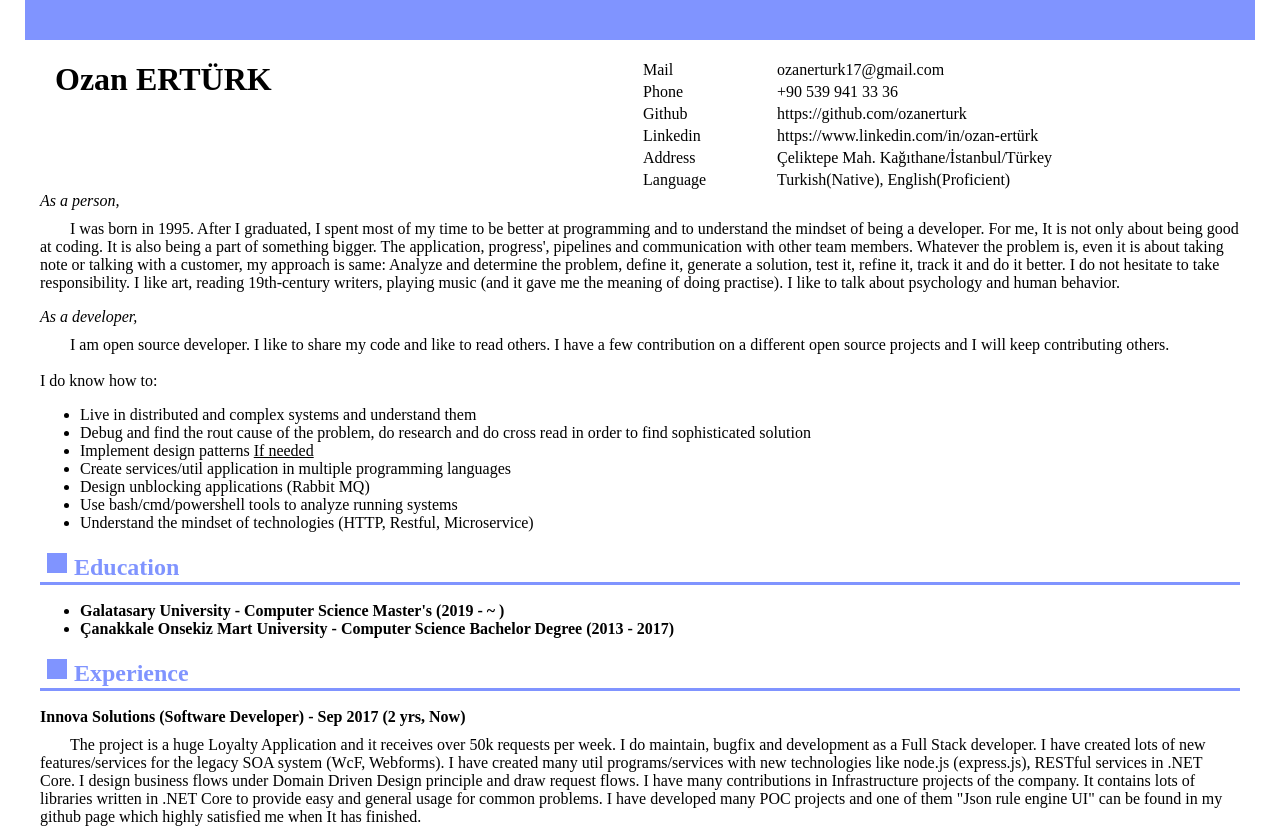
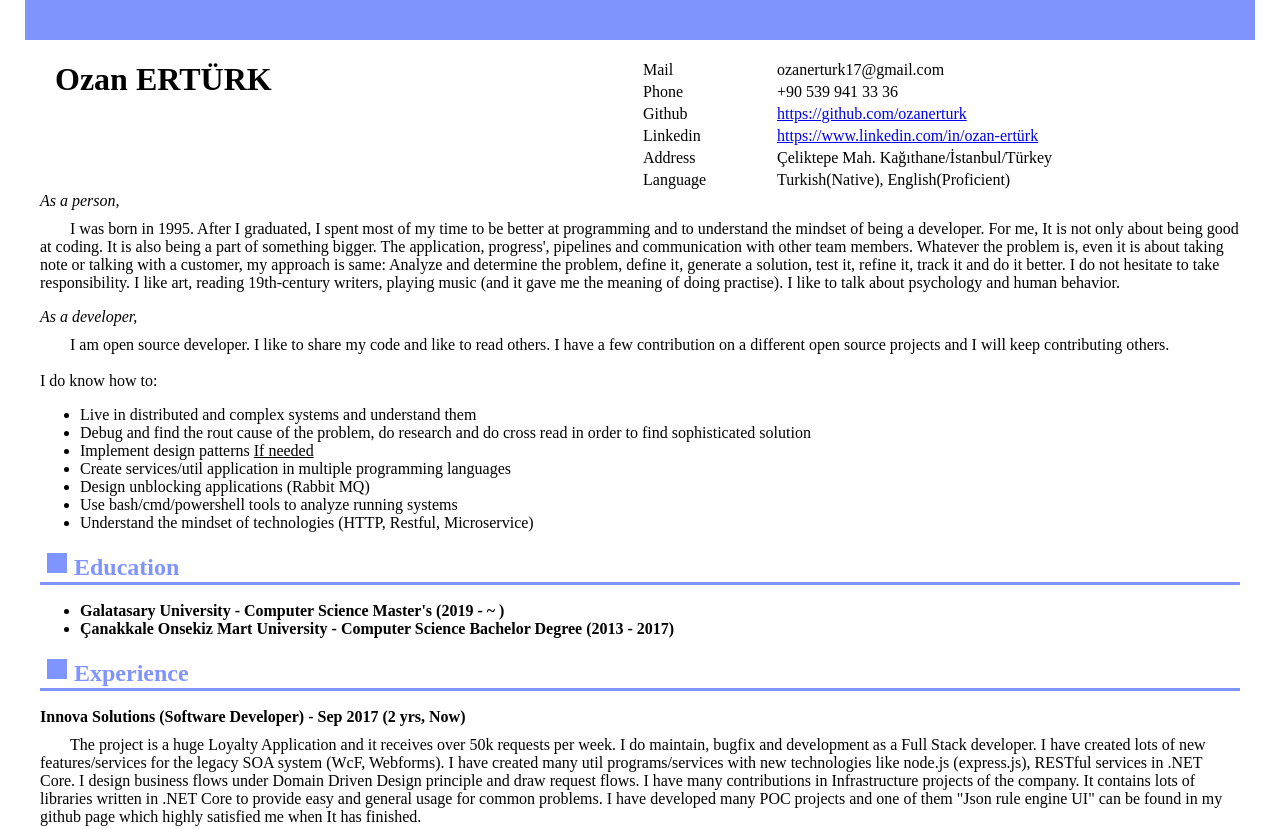
Before and after one commit to ozanerturk/CV, a plain HTML site: page index.html in a window 1280 px wide. Shown: the top 829 px of the page. Drawn offline with Linux system fonts and the light colour scheme.

Commit message:
href's added

```diff
--- a/index.html
+++ b/index.html
@@ -111,11 +111,11 @@
                         </tr>
                         <tr>
                             <td>Github</td>
-                            <td>https://github.com/ozanerturk</td>
+                            <td><a href ="https://github.com/ozanerturk">https://github.com/ozanerturk</a></td>
                         </tr>
                         <tr>
                             <td>Linkedin</td>
-                            <td>https://www.linkedin.com/in/ozan-ertürk</td>
+                            <td><a href="https://www.linkedin.com/in/ozan-ertürk">https://www.linkedin.com/in/ozan-ertürk</a></td>
                         </tr>
                         <tr>
                             <td>Address </td>
```
